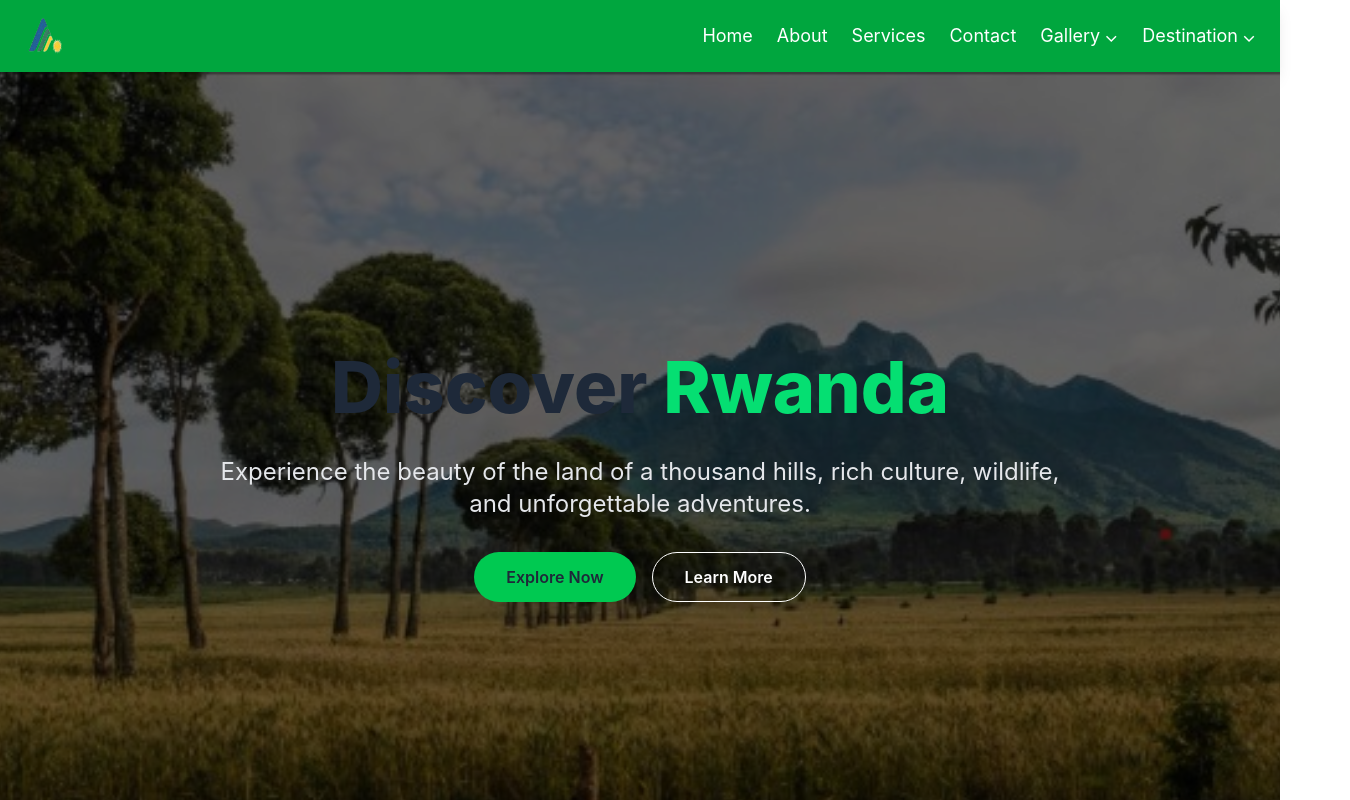
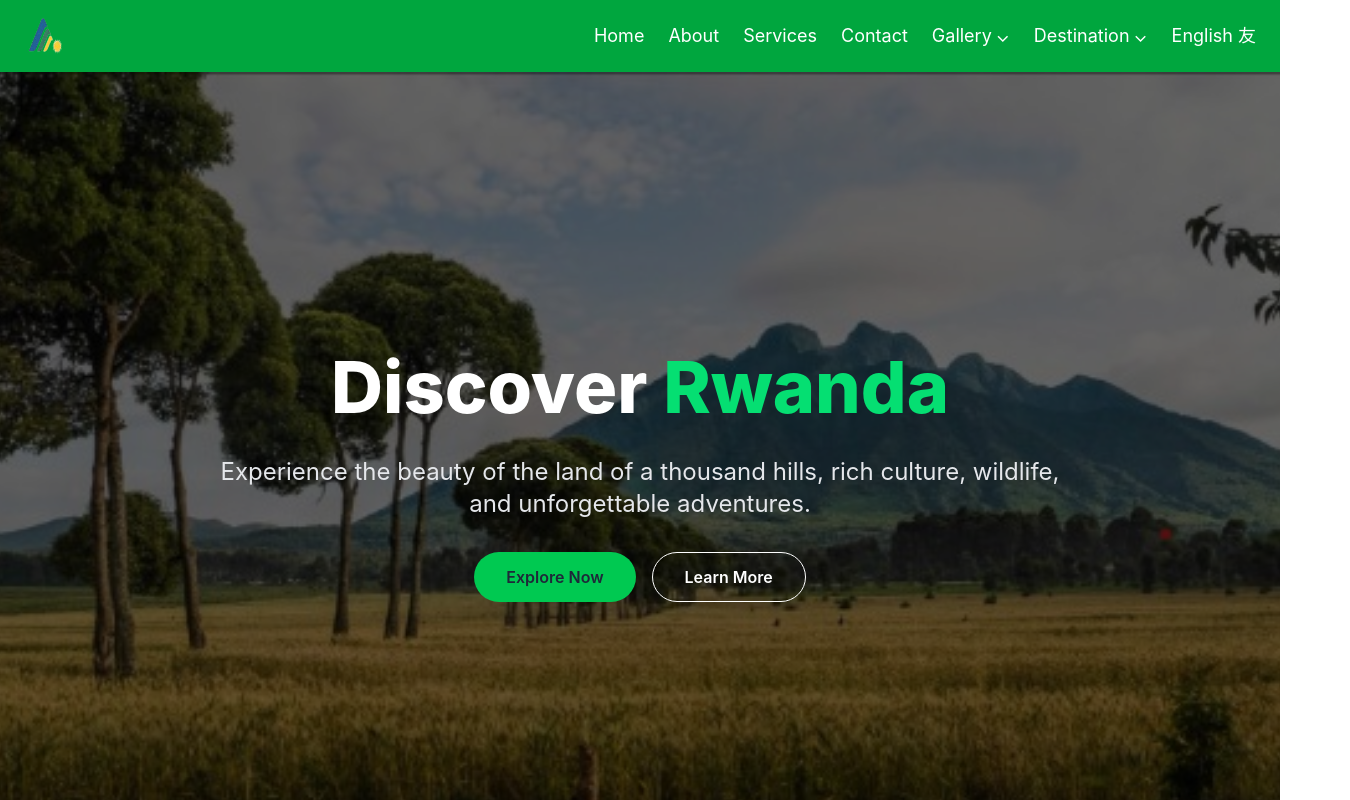
Before and after one commit to Arnaud090/assesement, a Vue app: page / in a window 1280 px wide. Shown: the top 800 px of the page, 1350 px wide, since content can reach past the window. Built offline with nearby package versions, Linux system fonts and the light colour scheme.

Commit message:
images in Home

```diff
--- a/src/components/navbar.vue
+++ b/src/components/navbar.vue
@@ -135,6 +135,12 @@
 
           </ul>
         </li>
+         <li>
+          <a href="/contact" class="hover:text-yellow-300">
+            English 友
+          </a>
+        </li>
+
 
       </ul>
     </div>
--- a/src/views/homeview.vue
+++ b/src/views/homeview.vue
@@ -13,7 +13,7 @@ import viewImg from '/src/assets/images/view.jpg'
       <div class="absolute inset-0 bg-black/60"></div>
 
       <div class="relative z-10 text-center px-6 max-w-4xl">
-        <h1 class="text-5xl md:text-7xl font-extrabold mb-6 leading-tight">
+        <h1 class="text-5xl md:text-7xl font-extrabold mb-6 leading-tight text-white">
           Discover
           <span class="text-green-400">Rwanda</span>
         </h1>
```
